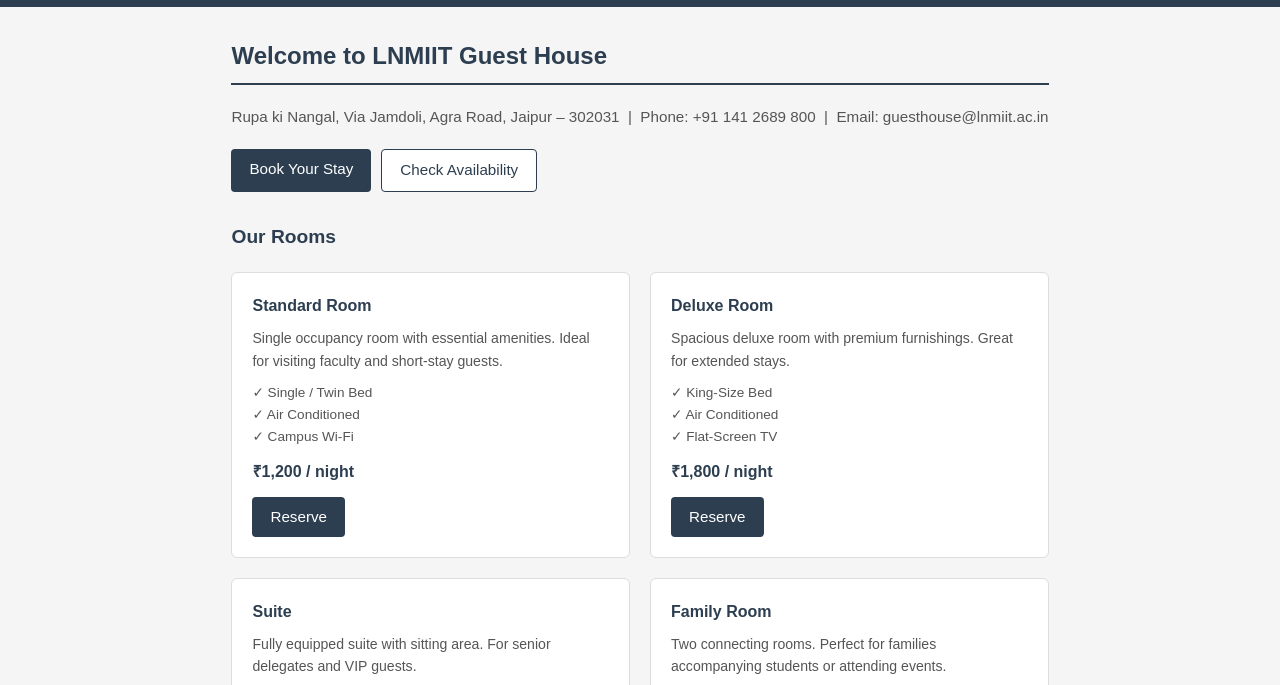
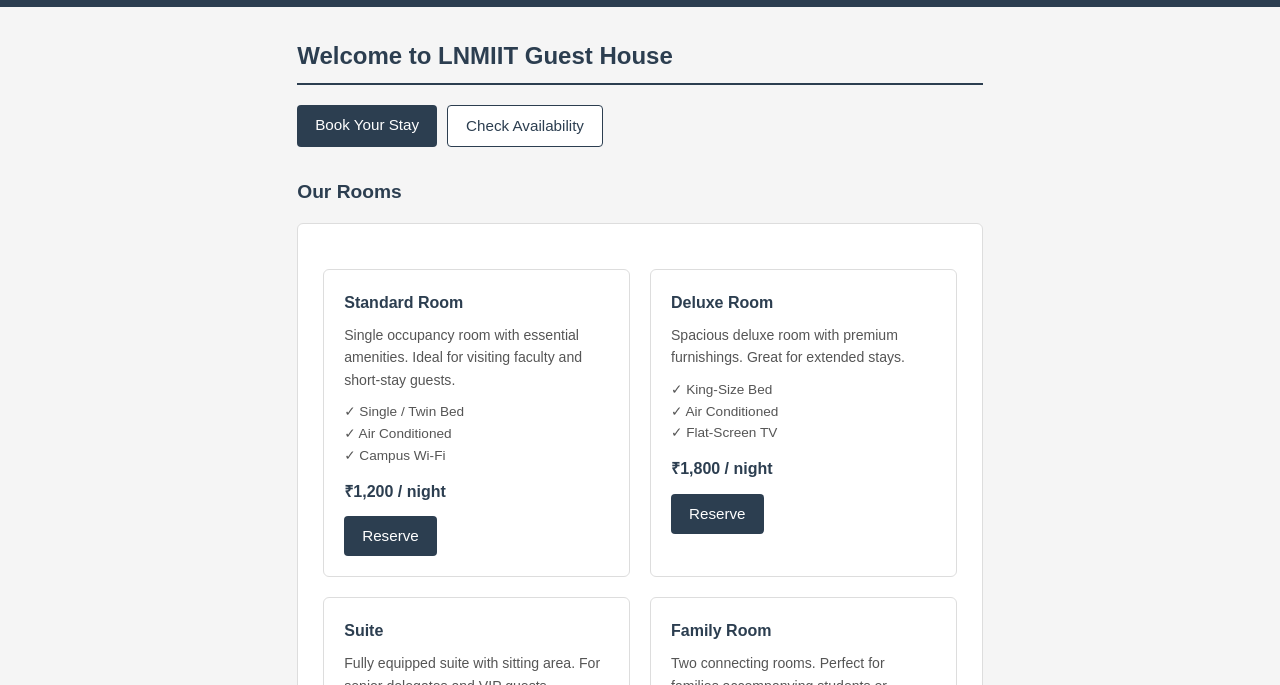
Before and after one commit to ansh4590-ai/booking-system, a website: page frontend/index.html in a window 1280 px wide. Shown: the part 44-729 px from the top of the page. Drawn offline with Linux system fonts and the light colour scheme.

Commit message:
Move contact info to footer, wrap rooms in card

```diff
--- a/frontend/index.html
+++ b/frontend/index.html
@@ -20,7 +20,6 @@
 
     <div class="container">
         <h1 class="page-title">Welcome to LNMIIT Guest House</h1>
-        <p class="contact-info-bar">Rupa ki Nangal, Via Jamdoli, Agra Road, Jaipur – 302031 &nbsp;|&nbsp; Phone: +91 141 2689 800 &nbsp;|&nbsp; Email: guesthouse@lnmiit.ac.in</p>
 
         <div class="button-row">
             <a href="booking.html" class="btn btn-primary">Book Your Stay</a>
@@ -28,6 +27,7 @@
         </div>
 
         <h2 class="room-section-title">Our Rooms</h2>
+        <div class="card">
         <div class="rooms-grid">
             <div class="room-card">
                 <h3>Standard Room</h3>
@@ -77,6 +77,7 @@
                 <a href="booking.html?type=Family" class="btn btn-primary">Reserve</a>
             </div>
         </div>
+        </div>
     </div>
 
     <footer>
```
